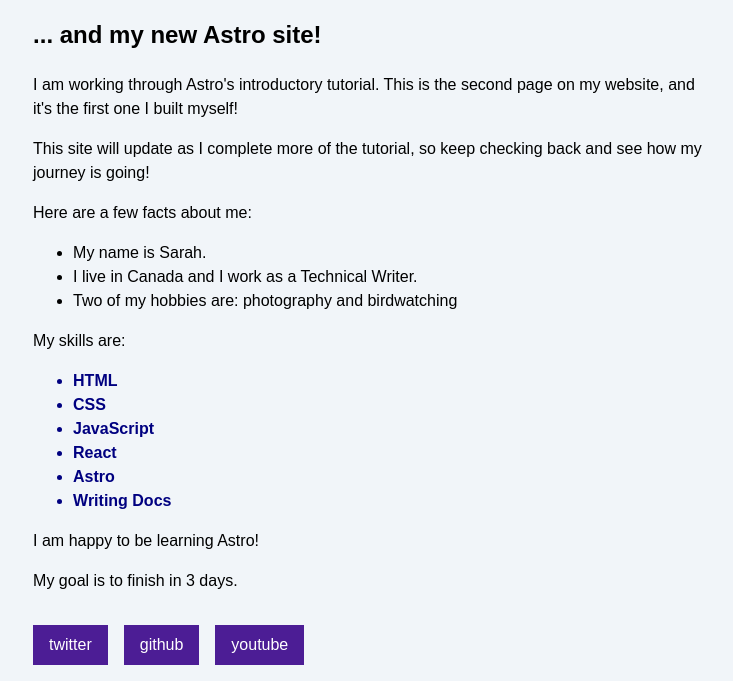
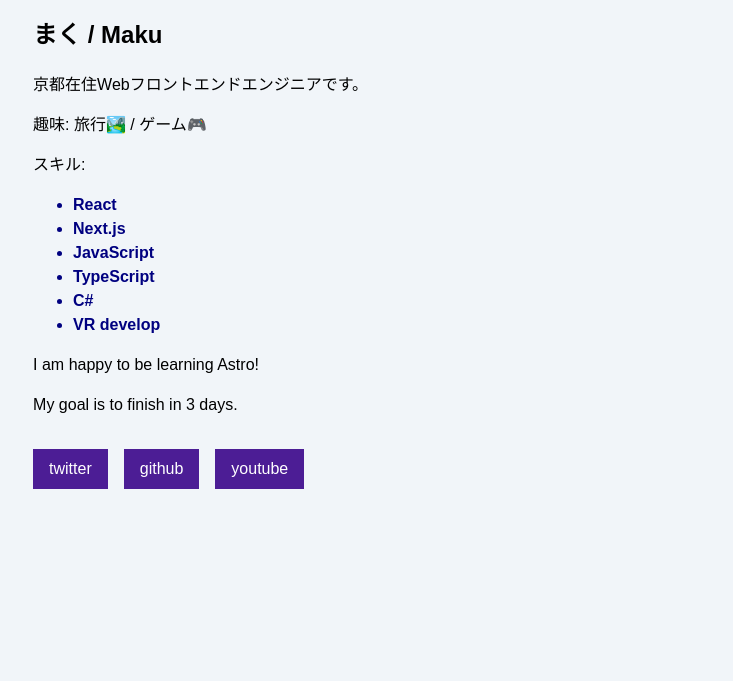
Before and after one commit to Maku459/astro-tutorial-kansai, an Astro site: page /about in a window 1280 px wide. Shown: the part 190-871 px from the top of the page, without its empty margins (267-1000 px from the left). After the commit the page ends 800 px from the top, so only its background shows below. Built offline with nearby package versions, Linux system fonts and the light colour scheme; Astro itself is replaced by a stand-in of ours.

Commit message:
feat: 自分の内容に修正

```diff
--- a/src/pages/about.astro
+++ b/src/pages/about.astro
@@ -5,13 +5,20 @@
 const pageTitle = "About Me";
 
 const identity = {
-    firstName: "Sarah",
-    country: "Canada",
-    occupation: "Technical Writer",
-    hobbies: ["photography", "birdwatching", "baseball"],
+    name: "まく / Maku",
+    city: "京都",
+    occupation: "Webフロントエンドエンジニア",
+    hobbies: ["旅行🏞️", "ゲーム🎮"],
 };
 
-const skills = ["HTML", "CSS", "JavaScript", "React", "Astro", "Writing Docs"];
+const skills = [
+    "React",
+    "Next.js",
+    "JavaScript",
+    "TypeScript",
+    "C#",
+    "VR develop",
+];
 
 const happy = true;
 const finished = false;
@@ -42,35 +49,17 @@
     <body>
         <Header />
         <h1>{pageTitle}</h1>
-        <h2>... and my new Astro site!</h2>
+        <h2>{identity.name}</h2>
 
-        <p>
-            I am working through Astro's introductory tutorial. This is the
-            second page on my website, and it's the first one I built myself!
-        </p>
-
-        <p>
-            This site will update as I complete more of the tutorial, so keep
-            checking back and see how my journey is going!
-        </p>
-        <p>Here are a few facts about me:</p>
-        <ul>
-            <li>My name is {identity.firstName}.</li>
-            <li>
-                I live in {identity.country} and I work as a {
-                    identity.occupation
-                }.
-            </li>
-            {
-                identity.hobbies.length >= 2 && (
-                    <li>
-                        Two of my hobbies are: {identity.hobbies[0]} and{" "}
-                        {identity.hobbies[1]}
-                    </li>
-                )
-            }
-        </ul>
-        <p>My skills are:</p>
+        <p>{identity.city}在住{identity.occupation}です。</p>
+        {
+            identity.hobbies.length >= 2 && (
+                <p>
+                    趣味: {identity.hobbies[0]} / {identity.hobbies[1]}
+                </p>
+            )
+        }
+        <p>スキル:</p>
         <ul>
             {skills.map((skill) => <li class="skill">{skill}</li>)}
         </ul>
@@ -86,5 +75,8 @@
             )
         }
         <Footer />
+        <script>
+            import "../scripts/menu.js";
+        </script>
     </body>
 </html>
```
